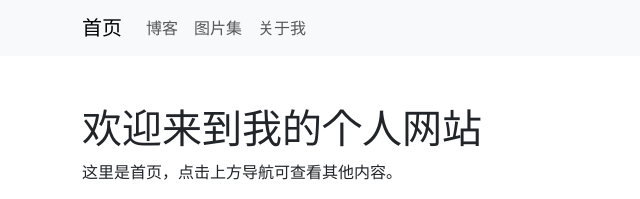
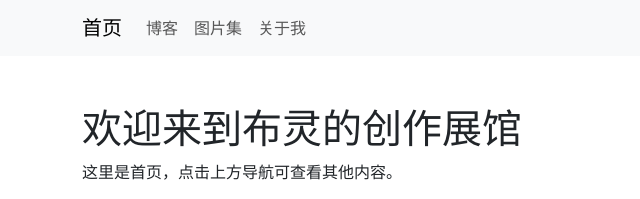
Before and after one commit to buling0128/buling0128.github.io, a plain HTML site: page index.html in a window 1280 px wide. Shown: the top 199 px of the page, without its empty margins (0-640 px from the left). Drawn offline with nearby package versions, Linux system fonts and the light colour scheme.

Commit message:
Update index.html

```diff
--- a/index.html
+++ b/index.html
@@ -4,7 +4,7 @@
   <meta charset="UTF-8">
   <!-- 关键：让网站适配手机屏幕 -->
   <meta name="viewport" content="width=device-width, initial-scale=1.0">
-  <title>我的个人网站</title>
+  <title>布灵的创作展馆</title>
   <!-- 引入免费样式库（无需自己写CSS，自动适配手机） -->
   <link rel="stylesheet" href="https://cdn.jsdelivr.net/npm/bootstrap@5.3.0/dist/css/bootstrap.min.css">
 </head>
@@ -29,7 +29,7 @@
 
   <!-- 首页内容 -->
   <div class="container mt-5">
-    <h1>欢迎来到我的个人网站</h1>
+    <h1>欢迎来到布灵的创作展馆</h1>
     <p>这里是首页，点击上方导航可查看其他内容。</p>
     <!-- 插入图片（引用images文件夹中的图片） -->
     <img src="images/me.jpg" class="img-fluid" alt="我的照片"> <!-- img-fluid确保图片在手机上自适应 -->
```
